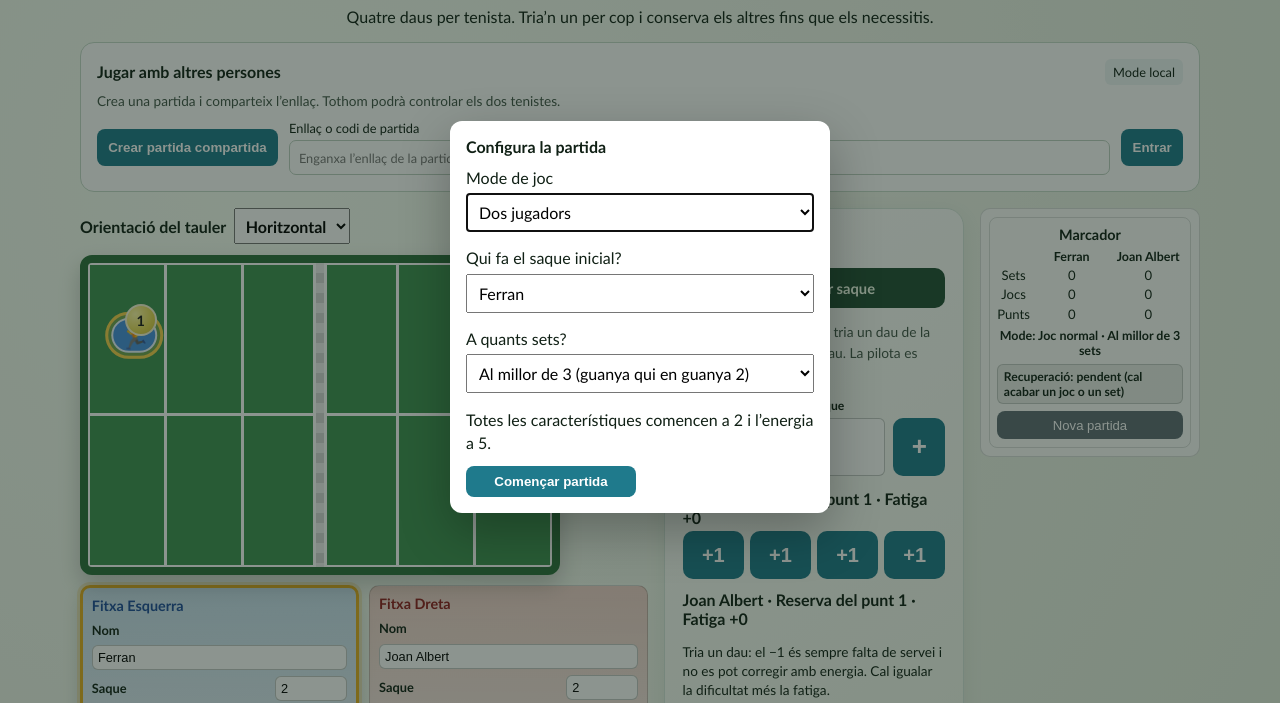
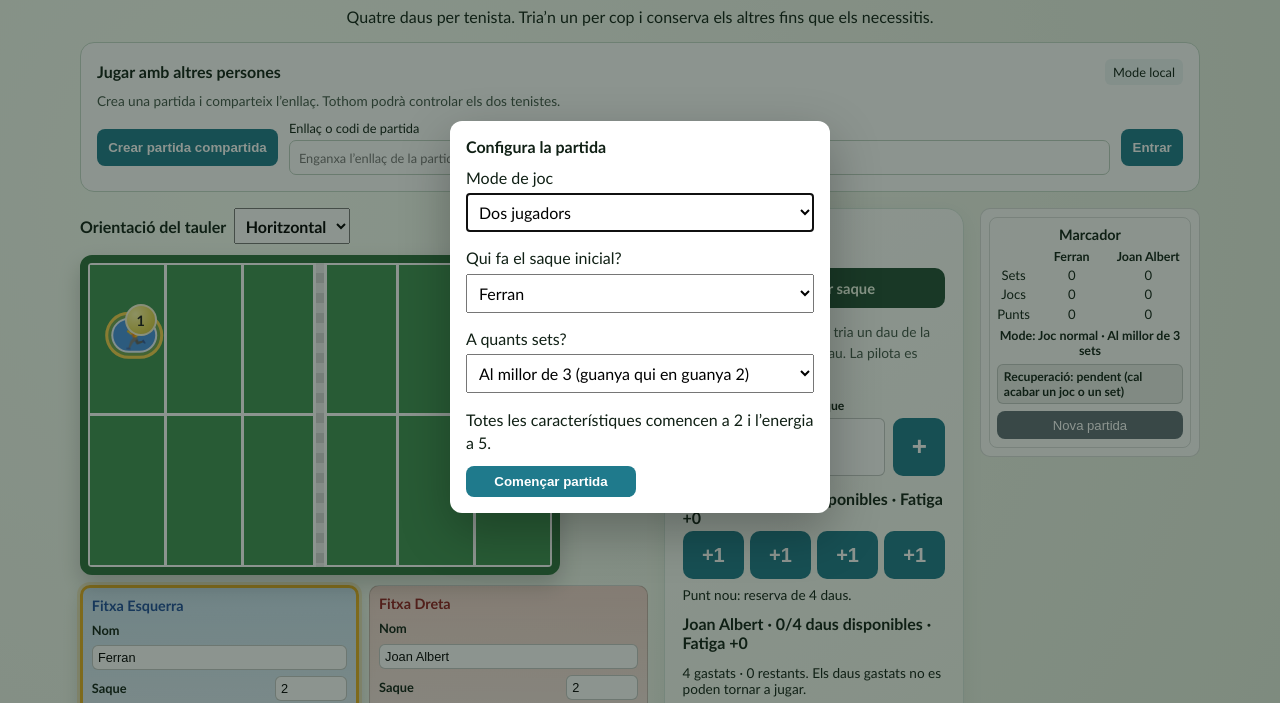
Before and after one commit to gausachs/tenis, a website built with Vite: page reserva-daus/index.html in a window 1280 px wide. Shown: the part 83-786 px from the top of the page. Built offline with nearby package versions, Linux system fonts and the light colour scheme.

Commit message:
Show remaining reserve dice and clearly mark spent dice

```diff
--- a/reserva-daus/reserve.js
+++ b/reserva-daus/reserve.js
@@ -132,13 +132,15 @@
     const box = document.getElementById(`reserve-${side}`);
     box.replaceChildren();
     const title = document.createElement('strong');
-    title.textContent = `${getPlayerLabel(side)} · Reserva del punt ${reserve.fatigue[side] + 1} · Fatiga +${reserve.fatigue[side]}`;
+    const remaining = reserve.pools[side].filter(value => value !== null).length;
+    title.textContent = `${getPlayerLabel(side)} · ${remaining}/4 daus disponibles · Fatiga +${reserve.fatigue[side]}`;
     box.append(title);
     const dice = document.createElement('div'); dice.className = 'reserve-dice';
     reserve.pools[side].forEach((value, index) => {
       const button = document.createElement('button');
       button.type = 'button';
-      button.textContent = value === null ? '—' : value === 1 ? '+1' : String(value);
+      button.className = value === null ? 'reserve-die spent' : 'reserve-die';
+      button.textContent = value === null ? 'Gastat' : value === 1 ? '+1' : String(value);
       button.setAttribute('aria-label', `${getPlayerLabel(side)}, dau ${index + 1}: ${value === null ? 'gastat' : button.textContent}`);
       button.setAttribute('aria-pressed', String(reserve.selected[side] === index));
       button.disabled = value === null || side !== turn.activeSide || turn.hitReady || !['serve', 'return'].includes(turn.phase) || Boolean(computerTurn || onlineLocked || matchWinner());
@@ -146,6 +148,12 @@
       dice.append(button);
     });
     box.append(dice);
+    const status = document.createElement('p');
+    status.className = 'reserve-count';
+    status.textContent = remaining === 4
+      ? reserve.fatigue[side] === 0 ? 'Punt nou: reserva de 4 daus.' : 'Reserva renovada després de gastar els 4 daus.'
+      : `${4 - remaining} gastat${remaining === 3 ? '' : 's'} · ${remaining} restant${remaining === 1 ? '' : 's'}. Els daus gastats no es poden tornar a jugar.`;
+    box.append(status);
   }
   document.getElementById('reserve-notice').textContent = reserve.notice;
   const targets = document.getElementById('reserve-targets');
--- a/reserva-daus/style.css
+++ b/reserva-daus/style.css
@@ -12,6 +12,8 @@
 .reserve-dice { display: grid; grid-template-columns: repeat(4, 1fr); gap: .35rem; margin-top: .3rem; }
 .reserve-panel .reserve-dice button { min-height: 48px; padding: .3rem; font-size: 20px; }
 .reserve-dice button[aria-pressed="true"] { outline: 3px solid #edb718; outline-offset: 2px; }
+.reserve-panel .reserve-dice button.spent { font-size: 13px; background: #e5e7eb; color: #52525b; border-style: dashed; opacity: 1; }
+.reserve-count { font-size: .85rem; margin: .5rem 0 0; }
 #reserve-help, #reserve-notice { font-size: .85rem; line-height: 1.4; }
 #reserve-notice:empty { display: none; }
 #reserve-notice { background: #fff1cc; padding: .5rem; border-radius: 6px; }
```
Also changed, not shown: tests/reserve.test.mjs (+6 -1 lines).
